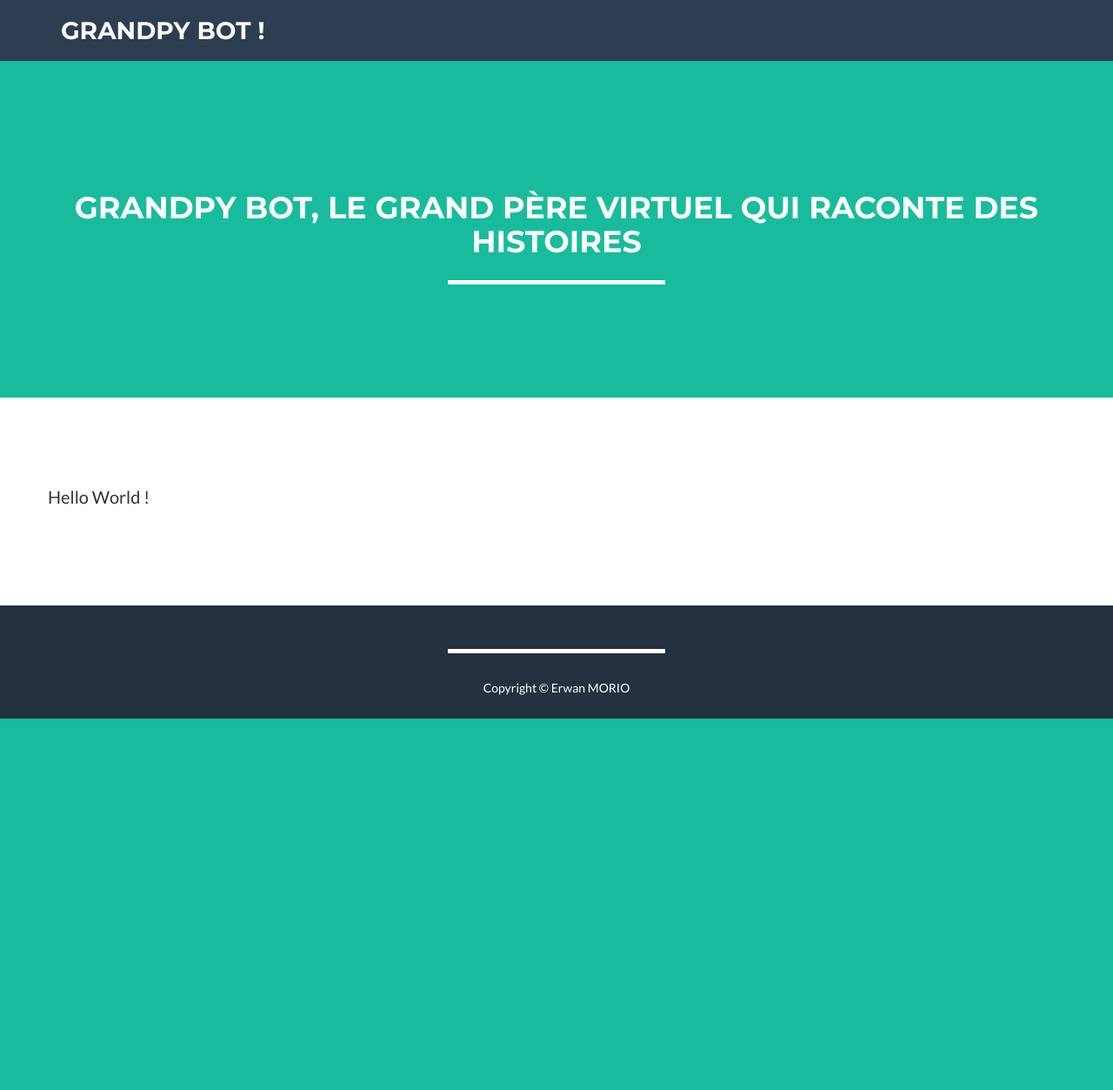
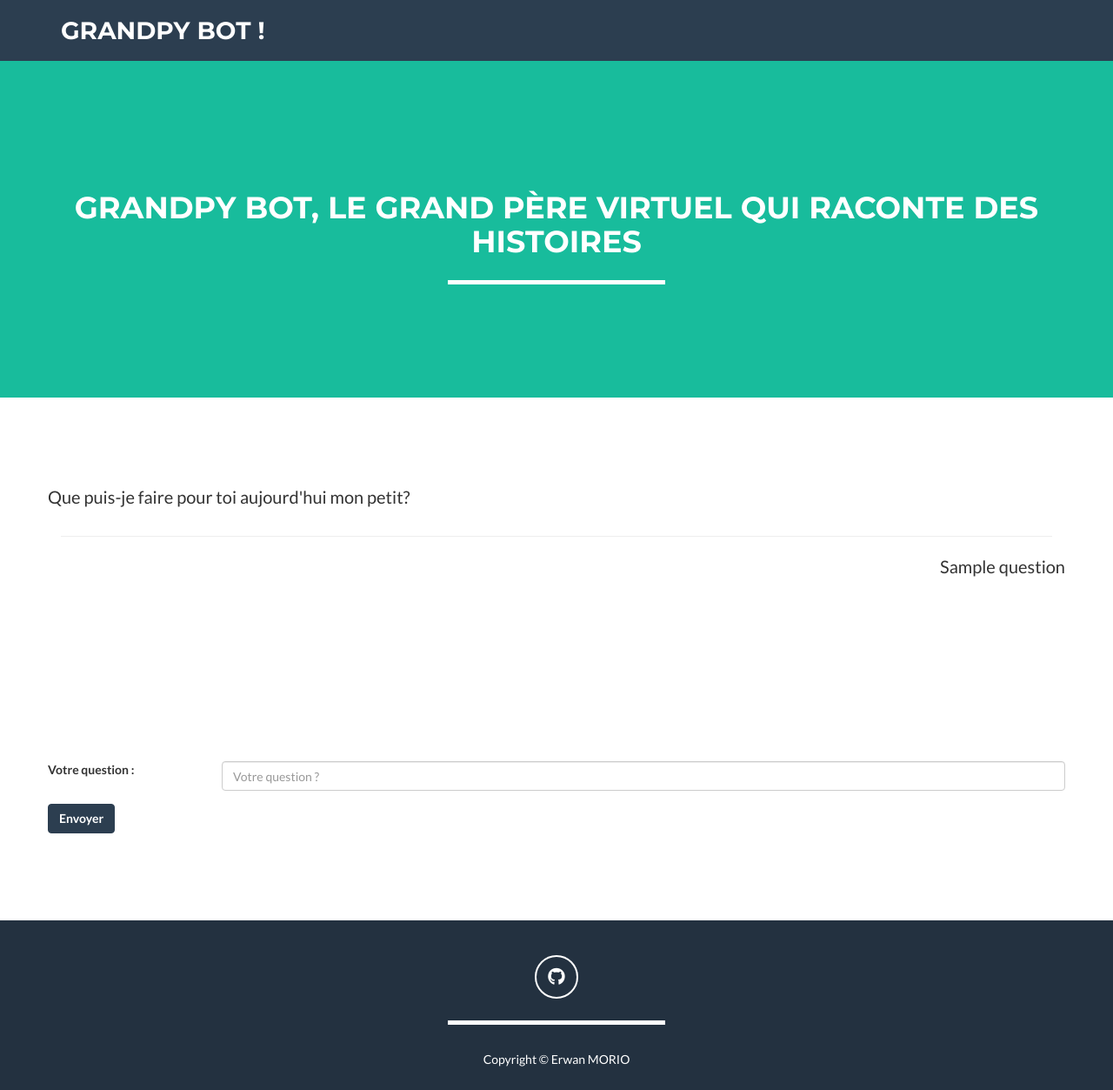
Before and after one commit to Guuzii/Projet-7-GrandPyBot, a Flask app: template grandpyapp/templates/base.html in a window 1280 px wide. Shown: the whole page at 87% size. Before the commit the page ends 826 px from the top, so only its background shows below. Run offline with Flask 2, Linux system fonts and the light colour scheme; the template is opened without the code that fills it: most values are stand-ins (such as "Sample title", 1, 10 or a date in 2020); some libraries are stand-ins or nearby versions.

Commit message:
ajout formulaire + récup question via AJAX

```diff
--- a/config.py
+++ b/config.py
@@ -0,0 +1 @@
+SECRET_KEY = '#d#JCqTTW\nilK\\7m\x0bp#\tj~#H'
--- /dev/null
+++ b/grandpyapp/static/js/test.js
@@ -0,0 +1,10 @@
+$('#send-button').click(() => {
+    let question  = $('#question').val();
+
+    console.log(question)
+    // $.ajax({
+    //     url: '/api',
+    //     method: 'POST',
+    //     data: question.json
+    // });
+});
--- a/grandpyapp/templates/base.html
+++ b/grandpyapp/templates/base.html
@@ -68,10 +68,30 @@
         </div>
     </header>
 
-    <section class="page-section">
+    <section id="question-answer" class="page-section">
         <div class="container">
             <div class="row">
-                <p>Hello World !</p>
+                <p class="text-left">Que puis-je faire pour toi aujourd'hui mon petit?</p>
+            </div>
+            <hr>
+            <div class="row">
+                <p class="text-right">{{ question }}</p>
+            </div>
+        </div>
+    </section>
+
+    <section id="form-question" class="page-section">
+        <div class="container">
+            <div class="row">
+                <form>
+                    <div class="form-group row">
+                        <label for="question" class="col-sm-2 col-form-label">Votre question :</label>
+                        <div class="col-sm-10">
+                            <input type="text" name="question" id="question" class="form-control" placeholder="Votre question ?"></input>
+                        </div>
+                    </div>
+                    <button type="button" id="send-button" class="btn btn-primary">Envoyer</button>
+                </form>
             </div>
         </div>
     </section>
@@ -81,7 +101,7 @@
             <div class="container">
                 <div class="row">
                     <div class="col-lg-12">
-                        <!-- <a href="https://github.com/celine-m-s/flask_test_app" class="btn-social btn-outline" target="_blank"><span class="sr-only">Github</span><i class="fa fa-fw fa-github"></i></a> -->
+                        <a href="https://github.com/Guuzii/Projet-7-GrandPyBot" class="btn-social btn-outline" target="_blank"><span class="sr-only">Github</span><i class="fa fa-fw fa-github"></i></a>
                         <hr class="star-light">
                         <span class="italic">Copyright &copy; Erwan MORIO</span>
                         <!-- <p style="font-style:italic; font-size: 14px;"><a href="https://startbootstrap.com/template-overviews/freelancer/">Thème de StartBootstrap</a></p> -->
@@ -107,6 +127,8 @@
     <!-- Theme JavaScript -->
     <script src="{{ url_for('static', filename='js/freelancer-theme.min.js') }}"></script>
 
+    <script src="{{ url_for('static', filename='js/test.js') }}"></script>
+
 </body>
 
 </html>
```
Also changed, not shown: grandpyapp/view.py (+7 -3 lines).
